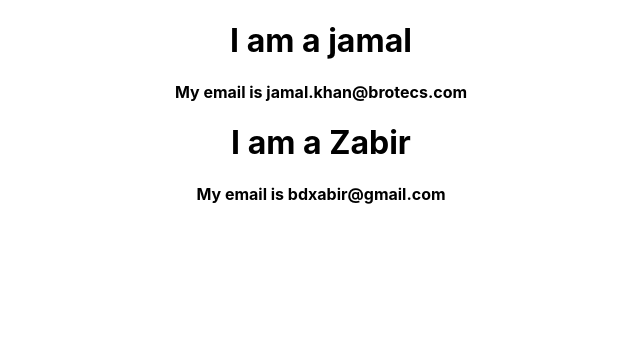
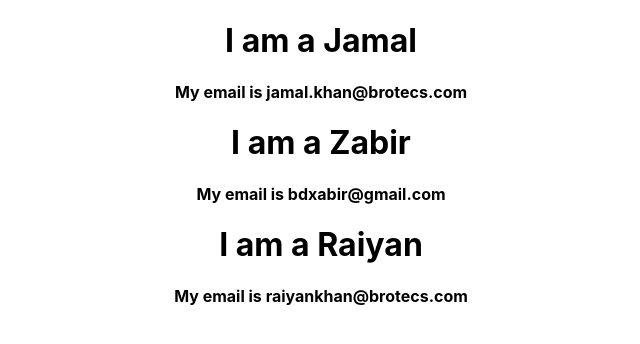
Before and after one commit to jamal382/react-tutorial, a React (Create React App) app: page / in a window 1280 px wide. Shown: the top 344 px of the page, without its empty margins (319-959 px from the left). Built offline with nearby package versions, Linux system fonts and the light colour scheme.

Commit message:
Dynamic props

```diff
--- a/src/App.js
+++ b/src/App.js
@@ -1,15 +1,33 @@
-import React from 'react';
+import React, { Component } from 'react';
 import logo from './logo.svg';
 import './App.css';
 import First from './components/First/First'
 
-function App() {
-  return (
-    <div className="App">
-      <First name='jamal' email='jamal.khan@brotecs.com'/>
-      <First name='Zabir' email='bdxabir@gmail.com'/>
-    </div>
-  );
+class App extends Component {
+
+  state = {
+    persons: [
+      { name: 'Jamal', email: 'jamal.khan@brotecs.com' },
+      { name: 'Zabir', email: 'bdxabir@gmail.com' },
+      { name: 'Raiyan', email: 'raiyankhan@brotecs.com' }
+    ]
+  }
+
+  render() {
+    return (
+      <div className="App">
+        {
+          this.state.persons.map(
+            (people, index) => {
+              return (
+                <First name={people.name} email={people.email} />
+              )
+            }
+          )
+        }
+      </div>
+    );
+  }
 }
 
 export default App;
```
